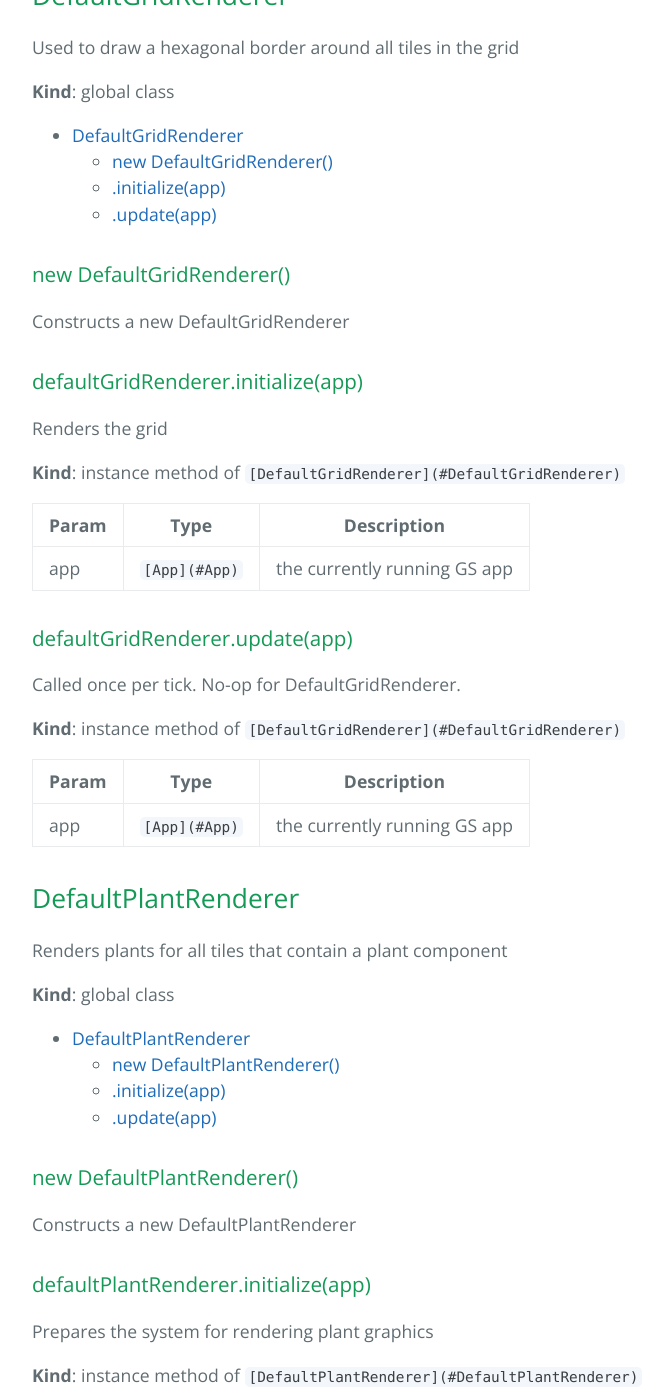
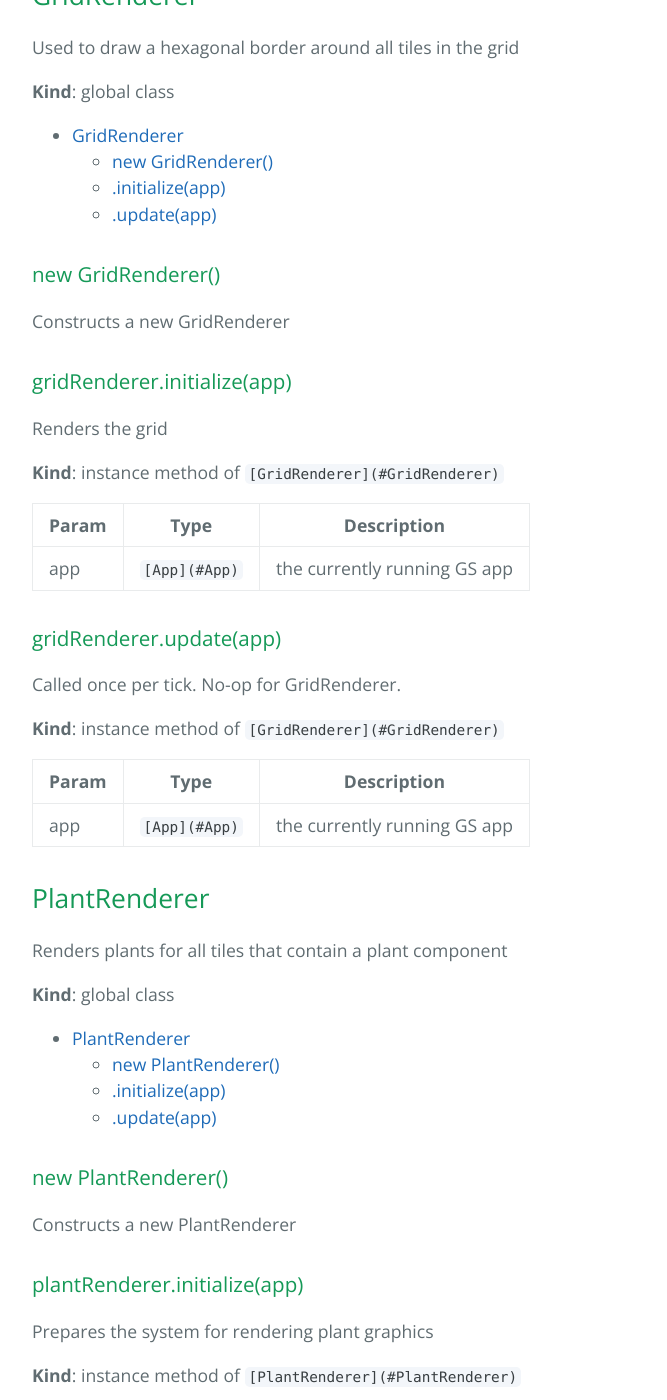
Before and after one commit to cjsauer/genetic-sandbox, a Jekyll site: the page built from site/docs.md, in a window 1280 px wide and 1400 px high, scrolled down 22177 px. Shown: the whole window, without its empty margins (192-859 px from the left). Built offline with Jekyll 4.4.1, drawn with Linux system fonts in a browser that asks for light colours; some of the changed text lies outside the part shown.

Commit message:
Get rid of the 'Default' prefix in renderer file names

```diff
--- a/site/docs.md
+++ b/site/docs.md
@@ -53,10 +53,10 @@ containing initialize() and update() functions that operate in some way on
 <dt><a href="#BackgroundRenderer">BackgroundRenderer</a></dt>
 <dd><p>Renders the background</p>
 </dd>
-<dt><a href="#DefaultGridRenderer">DefaultGridRenderer</a></dt>
+<dt><a href="#GridRenderer">GridRenderer</a></dt>
 <dd><p>Used to draw a hexagonal border around all tiles in the grid</p>
 </dd>
-<dt><a href="#DefaultPlantRenderer">DefaultPlantRenderer</a></dt>
+<dt><a href="#PlantRenderer">PlantRenderer</a></dt>
 <dd><p>Renders plants for all tiles that contain a plant component</p>
 </dd>
 <dt><a href="#MultiStringHashMap">MultiStringHashMap</a></dt>
@@ -944,80 +944,80 @@ Called once per tick. No-op for BackgroundRenderer.
 | --- | --- | --- |
 | app | <code>[App](#App)</code> | the currently running GS app |
 
-<a name="DefaultGridRenderer"></a>
+<a name="GridRenderer"></a>
 
-## DefaultGridRenderer
+## GridRenderer
 Used to draw a hexagonal border around all tiles in the grid
 
 **Kind**: global class
 
-* [DefaultGridRenderer](#DefaultGridRenderer)
-    * [new DefaultGridRenderer()](#new_DefaultGridRenderer_new)
-    * [.initialize(app)](#DefaultGridRenderer+initialize)
-    * [.update(app)](#DefaultGridRenderer+update)
+* [GridRenderer](#GridRenderer)
+    * [new GridRenderer()](#new_GridRenderer_new)
+    * [.initialize(app)](#GridRenderer+initialize)
+    * [.update(app)](#GridRenderer+update)
 
-<a name="new_DefaultGridRenderer_new"></a>
+<a name="new_GridRenderer_new"></a>
 
-### new DefaultGridRenderer()
-Constructs a new DefaultGridRenderer
+### new GridRenderer()
+Constructs a new GridRenderer
 
-<a name="DefaultGridRenderer+initialize"></a>
+<a name="GridRenderer+initialize"></a>
 
-### defaultGridRenderer.initialize(app)
+### gridRenderer.initialize(app)
 Renders the grid
 
-**Kind**: instance method of <code>[DefaultGridRenderer](#DefaultGridRenderer)</code>
+**Kind**: instance method of <code>[GridRenderer](#GridRenderer)</code>
 
 | Param | Type | Description |
 | --- | --- | --- |
 | app | <code>[App](#App)</code> | the currently running GS app |
 
-<a name="DefaultGridRenderer+update"></a>
+<a name="GridRenderer+update"></a>
 
-### defaultGridRenderer.update(app)
-Called once per tick. No-op for DefaultGridRenderer.
+### gridRenderer.update(app)
+Called once per tick. No-op for GridRenderer.
 
-**Kind**: instance method of <code>[DefaultGridRenderer](#DefaultGridRenderer)</code>
+**Kind**: instance method of <code>[GridRenderer](#GridRenderer)</code>
 
 | Param | Type | Description |
 | --- | --- | --- |
 | app | <code>[App](#App)</code> | the currently running GS app |
 
-<a name="DefaultPlantRenderer"></a>
+<a name="PlantRenderer"></a>
 
-## DefaultPlantRenderer
+## PlantRenderer
 Renders plants for all tiles that contain a plant component
 
 **Kind**: global class
 
-* [DefaultPlantRenderer](#DefaultPlantRenderer)
-    * [new DefaultPlantRenderer()](#new_DefaultPlantRenderer_new)
-    * [.initialize(app)](#DefaultPlantRenderer+initialize)
-    * [.update(app)](#DefaultPlantRenderer+update)
+* [PlantRenderer](#PlantRenderer)
+    * [new PlantRenderer()](#new_PlantRenderer_new)
+    * [.initialize(app)](#PlantRenderer+initialize)
+    * [.update(app)](#PlantRenderer+update)
 
-<a name="new_DefaultPlantRenderer_new"></a>
+<a name="new_PlantRenderer_new"></a>
 
-### new DefaultPlantRenderer()
-Constructs a new DefaultPlantRenderer
+### new PlantRenderer()
+Constructs a new PlantRenderer
 
-<a name="DefaultPlantRenderer+initialize"></a>
+<a name="PlantRenderer+initialize"></a>
 
-### defaultPlantRenderer.initialize(app)
+### plantRenderer.initialize(app)
 Prepares the system for rendering plant graphics
 
-**Kind**: instance method of <code>[DefaultPlantRenderer](#DefaultPlantRenderer)</code>
+**Kind**: instance method of <code>[PlantRenderer](#PlantRenderer)</code>
 
 | Param | Type | Description |
 | --- | --- | --- |
 | app | <code>[App](#App)</code> | the currently running GS app |
 
-<a name="DefaultPlantRenderer+update"></a>
+<a name="PlantRenderer+update"></a>
 
-### defaultPlantRenderer.update(app)
+### plantRenderer.update(app)
 Renders a plant graphic for every tile that contains a plant component,
 and removes plant graphics for tiles that no longer have vegetation
 
-**Kind**: instance method of <code>[DefaultPlantRenderer](#DefaultPlantRenderer)</code>
+**Kind**: instance method of <code>[PlantRenderer](#PlantRenderer)</code>
 
 | Param | Type | Description |
 | --- | --- | --- |
```
Also changed, not shown: src/main.js (+4 -4 lines), src/modules/systems/renderers/GridRenderer.js (renamed from src/modules/systems/renderers/DefaultGridRenderer.js, +7 -7 lines), src/modules/systems/renderers/PlantRenderer.js (renamed from src/modules/systems/renderers/DefaultPlantRenderer.js, +5 -5 lines), test/modules/systems/renderers/gridRenderer.test.js (renamed from test/modules/systems/renderers/defaultGridRenderer.test.js, +3 -3 lines), test/modules/systems/renderers/plantRenderer.test.js (renamed from test/modules/systems/renderers/defaultPlantRenderer.test.js, +3 -3 lines).
